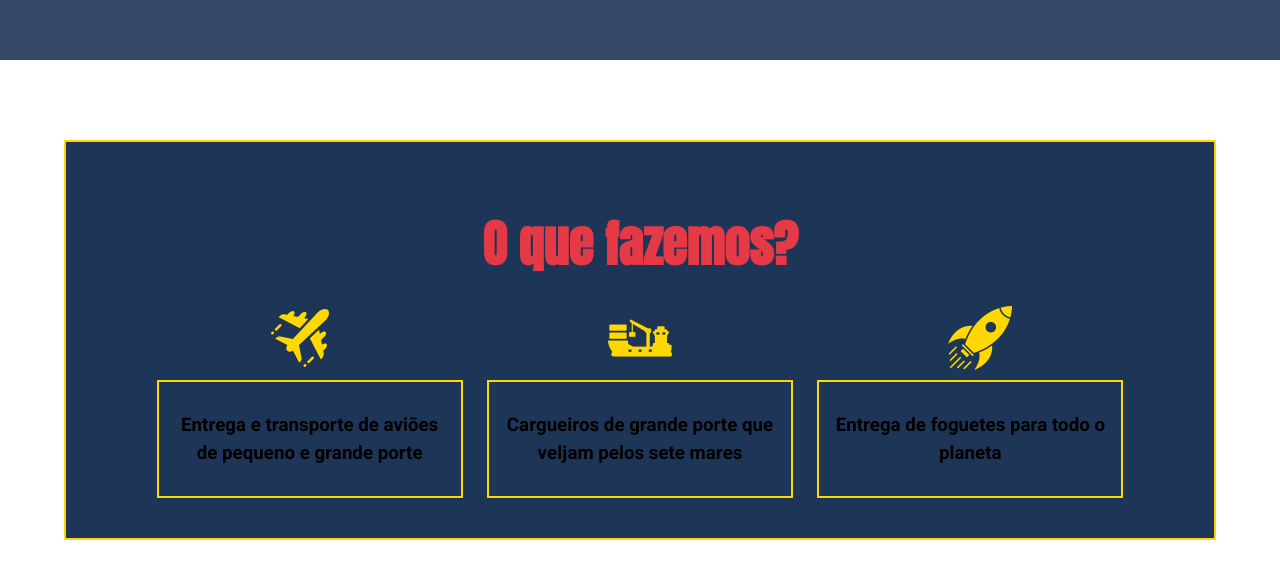
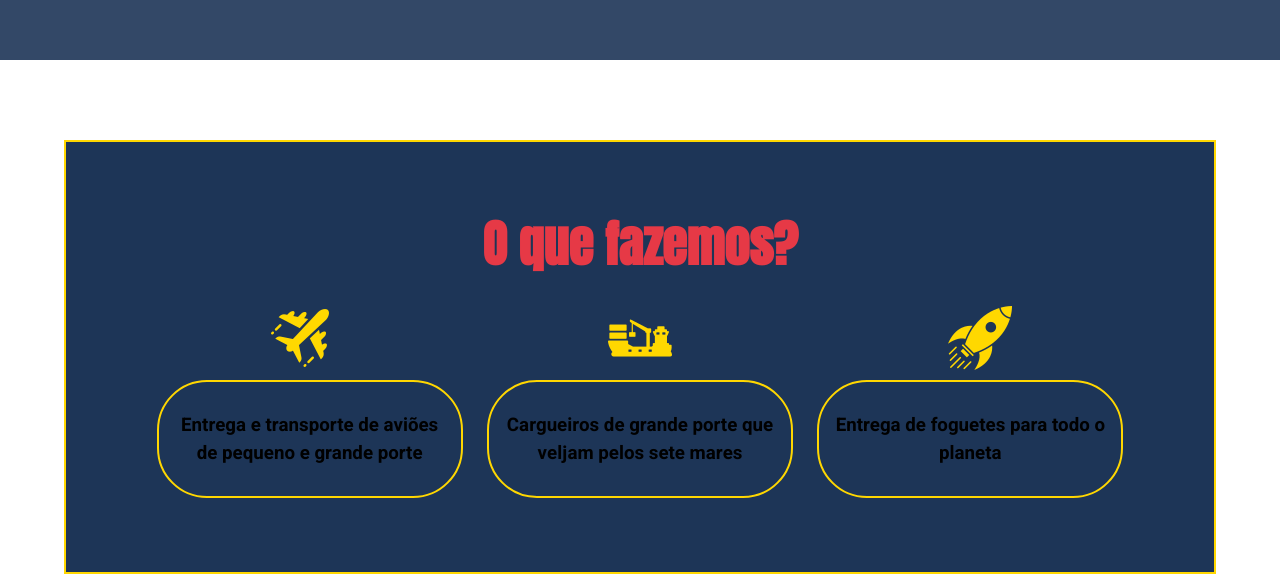
Before and after one commit to GumaFroids/SiteSamLog, a plain HTML site: page samlog/samlog/index.html in a window 1280 px wide. Shown: the part 640-1214 px from the top of the page. Before the commit the page ends 1180 px from the top, so only its background shows below. Drawn offline with Linux system fonts and the light colour scheme.

Commit message:
Trabalho Seção

```diff
--- a/samlog/CSS/estilo.css
+++ b/samlog/CSS/estilo.css
@@ -139,7 +139,7 @@ section{
     border: 2px solid gold;
     margin-left: 5%;
     margin-right: 5%;
-    height: 400px;
+    /* height: 400px; */
     width: 90%;
     text-align: center;
 }
@@ -172,11 +172,16 @@ section h2{
 }
 
 .card{
+    border-radius: 50px;
     display: inline-block;
     width: 30%;
     padding: 10px;
     margin: 1%;
     border: 2px solid gold;
+}
+
+.card:hover{
+    background: gold;
 }
 
 .img{
```
